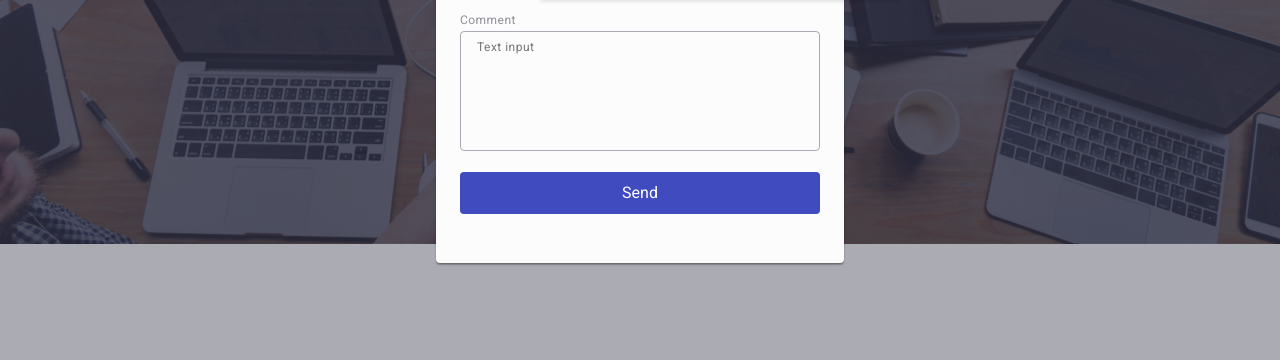
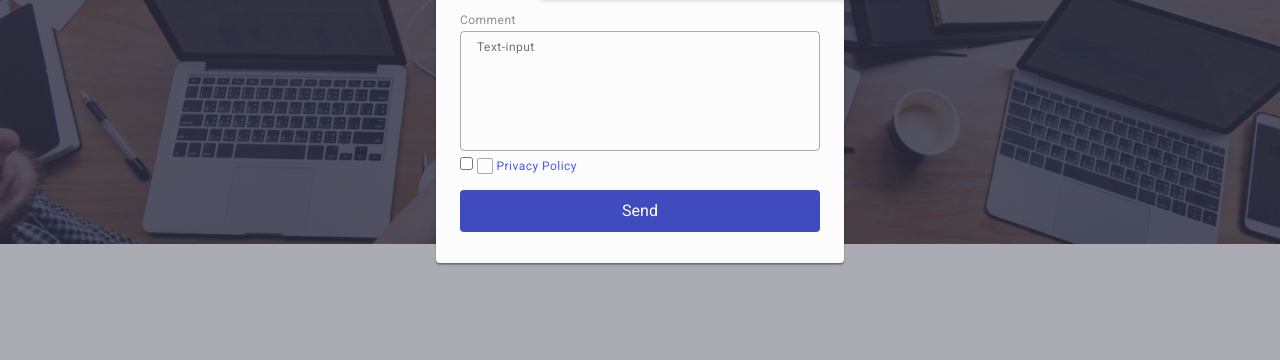
Before and after one commit to wftl1136/goit-markup-hw-05, a plain HTML site: page index.html in a window 1280 px wide. Shown: the part 429-789 px from the top of the page. Drawn offline with nearby package versions, Linux system fonts and the light colour scheme; files whose address does not match are found by name.

Commit message:
add murkup portfolio

```diff
--- a/css/styles.css
+++ b/css/styles.css
@@ -787,6 +787,43 @@ body {
     border-color: #4D5AE5;
   }
 
+  .fotm-checkbox {
+    margin-bottom: 24px;
+  }
+
+.input-checkbox {
+
+
+}
+
+.label-checkbox {
+  font-size: 12px;
+  line-height: 1.17;
+  letter-spacing: 0.04em;
+  color: #8e8f99;
+}
+
+.span-checkbox {
+  width: 16px;
+  height: 16px;
+  border: 1px solid rgba(46, 47, 66, 0.4);
+  border-radius: 2px;
+  transition: background-color 250ms cubic-bezier(0.4, 0, 0.2, 1);
+  border: 250ms cubic-bezier(0.4, 0, 0.2, 1);
+  fill: 250ms cubic-bezier(0.4, 0, 0.2, 1);
+  display: inline-flex;
+  align-items: center;
+  justify-content: center;
+  fill: transparent;
+}
+.svg-checkbox {
+
+}
+
+.link-checkbox {
+  color: #4d5ae5;
+}
+
   .form-submit-btn {
     width: 100%;
     padding: 12px;
--- a/index.html
+++ b/index.html
@@ -425,7 +425,19 @@
         </div>
         <div class="form-group">
           <label class="form-label" for="user-comment">Comment</label>
-          <textarea class="form-textarea" id="user-comment" name="user-comment" placeholder="Text input"></textarea>
+          <textarea class="form-textarea" id="user-comment" name="user-comment" placeholder="Text-input"></textarea>
+
+          <div class="form-checkbox">
+            <input type="checkbox" id="user-privacy" value="true" name="user-privacy" class="input-checkbox">
+            <label for="I accept the terms and conditions of the" for="user-privacy" class="label-checkbox">
+                <span class="span-checkbox">
+                    <svg class="svg-checkbox" width="10" height="8">
+                        <use href="./images/icons.svg#icon-frame"></use>
+                    </svg>
+                </span>
+                <a href="" class="link-checkbox">Privacy Policy</a>
+            </label>
+          </div>
         </div>
 
         <button type="submit" class="form-submit-btn">Send</button>
```
